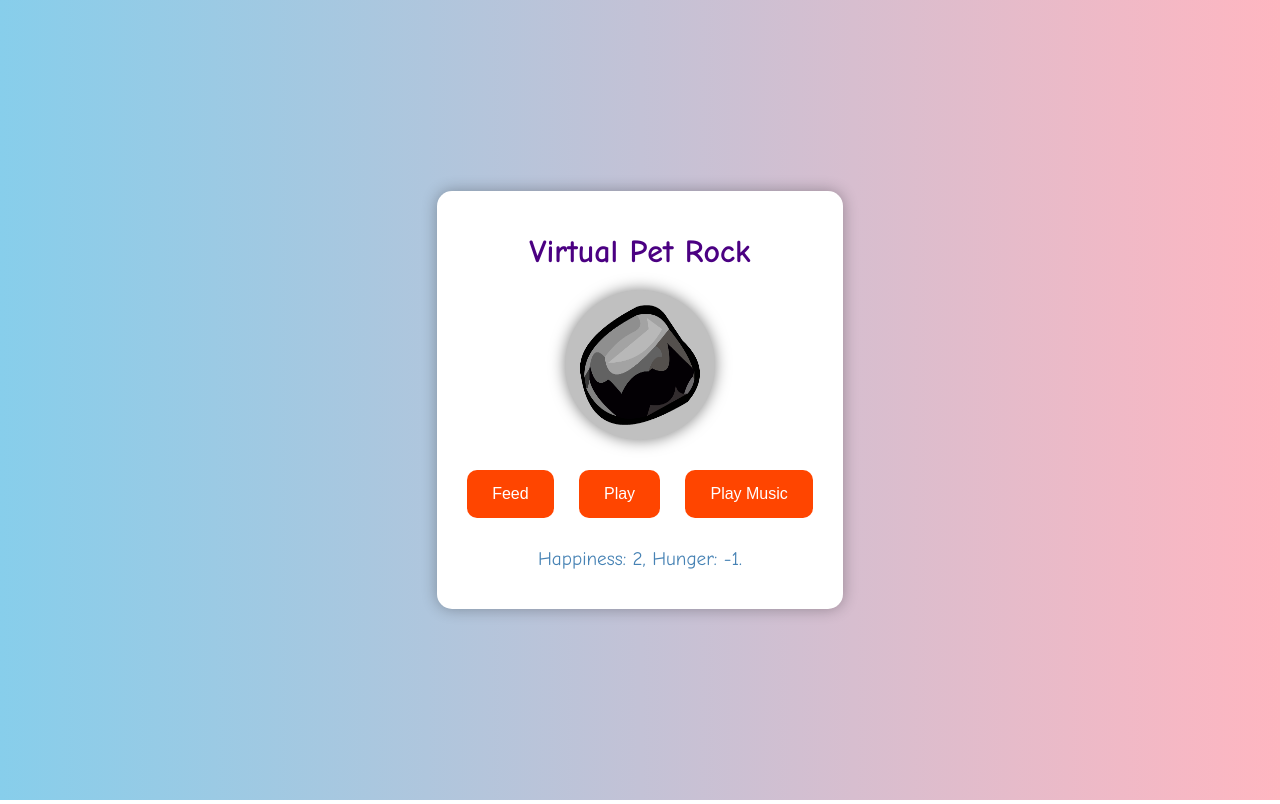
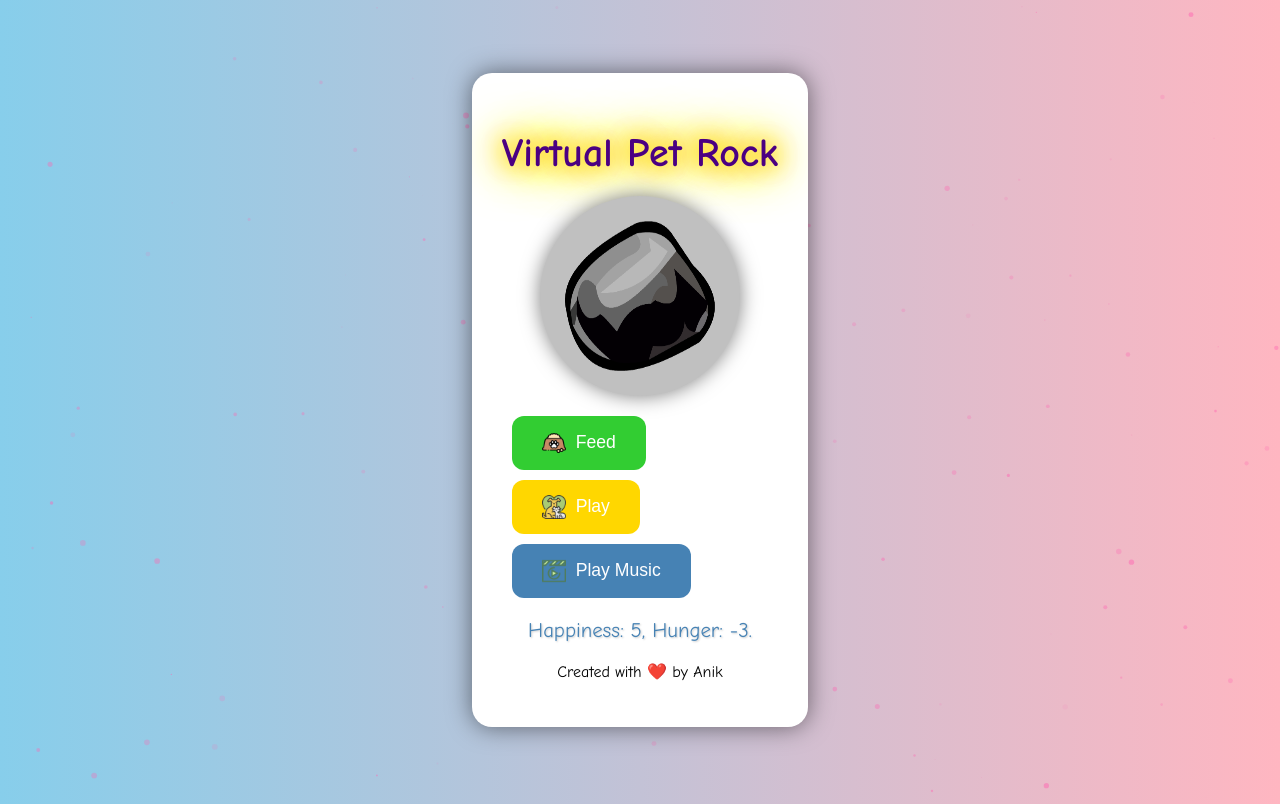
Before and after one commit to Anik2812/pet-rock, a plain HTML site: page index.html in a window 1280 px wide. Both pictures are taken after a click on the button "Feed". Drawn offline with nearby package versions, Linux system fonts and the light colour scheme.

Commit message:
ui and working update

```diff
--- a/index.html
+++ b/index.html
@@ -7,21 +7,39 @@
     <link rel="stylesheet" href="styles.css">
 </head>
 <body>
+    <div id="particles-js"></div>
     <div class="container">
-        <h1>Virtual Pet Rock</h1>
+        <h1 class="title">Virtual Pet Rock</h1>
         <div id="pet" class="pet">
             <img id="petImage" src="rock.png" alt="Pet Rock">
+            <div id="sparkles"></div>
+            <div id="confetti"></div>
         </div>
         <div id="buttons">
-            <button id="feedButton">Feed</button>
-            <button id="playButton">Play</button>
-            <button id="musicButton">Play Music</button>
+            <button id="feedButton" class="action-button">
+                <img src="feed_icon.png" alt="Feed" class="icon"> Feed
+            </button>
+            <button id="playButton" class="action-button">
+                <img src="play_icon.png" alt="Play" class="icon"> Play
+            </button>
+            <button id="musicButton" class="action-button">
+                <img src="music_icon.png" alt="Music" class="icon"> Play Music
+            </button>
         </div>
-        <p id="status">Your pet rock is waiting for some love!</p>
+        <p id="status" class="status-text">Your pet rock is waiting for some love!</p>
+        <div class="footer">
+            <p>Created with ❤️ by Anik</p>
+        </div>
     </div>
     <audio id="backgroundMusic" src="background_music.mp3" loop></audio>
     <audio id="feedSound" src="feed_sound.mp3"></audio>
     <audio id="playSound" src="play_sound.mp3"></audio>
+    <script src="https://cdn.jsdelivr.net/npm/particles.js@2.0.0/particles.min.js"></script>
     <script src="script.js"></script>
+    <script>
+        particlesJS.load('particles-js', 'particles.json', function() {
+            console.log('particles.js config loaded');
+        });
+    </script>
 </body>
 </html>
--- a/script.js
+++ b/script.js
@@ -1,7 +1,12 @@
 const petElement = document.getElementById('pet');
+const petImage = document.getElementById('petImage');
 const statusElement = document.getElementById('status');
 const feedButton = document.getElementById('feedButton');
 const playButton = document.getElementById('playButton');
+const musicButton = document.getElementById('musicButton');
+const backgroundMusic = document.getElementById('backgroundMusic');
+const feedSound = document.getElementById('feedSound');
+const playSound = document.getElementById('playSound');
 
 let pet = {
     happiness: 0,
@@ -9,41 +14,105 @@ let pet = {
     evolutionStage: 0
 };
 
+const updatePetImage = () => {
+    switch (pet.evolutionStage) {
+        case 0:
+            petImage.src = 'rock.png';
+            break;
+        case 1:
+            petImage.src = 'cute_animal.png';
+            break;
+        case 2:
+            petImage.src = 'advanced_animal.png';
+            break;
+        case 3:
+            petImage.src = 'final_animal.png';
+            break;
+    }
+};
+
 const updateStatus = () => {
     if (pet.happiness > 10) {
         pet.evolutionStage = 1;
-        petElement.style.backgroundColor = '#FFD700'; // Golden color for first evolution
     }
     if (pet.happiness > 20) {
         pet.evolutionStage = 2;
-        petElement.style.backgroundColor = '#00BFFF'; // Blue color for second evolution
     }
     if (pet.happiness > 30) {
         pet.evolutionStage = 3;
-        petElement.style.backgroundColor = '#FF69B4'; // Pink color for third evolution
     }
 
-    let statusText = `Happiness: ${pet.happiness}, Hunger: ${pet.hunger}.`;
+        let statusText = `Happiness: ${pet.happiness}, Hunger: ${pet.hunger}.`;
     if (pet.evolutionStage === 1) {
-        statusText += " Your pet rock is evolving into a cute animal!";
+        statusText += " Your pet rock is starting to look cute!";
     } else if (pet.evolutionStage === 2) {
-        statusText += " Your pet has evolved into a more advanced form!";
+        statusText += " Your pet is getting even more advanced!";
     } else if (pet.evolutionStage === 3) {
-        statusText += " Your pet is at its final stage of evolution!";
+        statusText += " Your pet has evolved to the final stage!";
     }
+
     statusElement.textContent = statusText;
 };
 
-feedButton.addEventListener('click', () => {
-    pet.happiness += 2;
-    pet.hunger -= 1;
+const feedPet = () => {
+    pet.happiness += 5;
+    pet.hunger -= 3;
+    feedSound.play();
+    updatePetImage();
     updateStatus();
-});
+    createSparkles();
+};
 
-playButton.addEventListener('click', () => {
-    pet.happiness += 1;
+const playWithPet = () => {
+    pet.happiness += 10;
+    pet.hunger -= 5;
+    playSound.play();
+    updatePetImage();
     updateStatus();
-});
+    createConfetti();
+};
 
-// Initial status update
+const toggleMusic = () => {
+    if (backgroundMusic.paused) {
+        backgroundMusic.play();
+        musicButton.textContent = "Stop Music";
+    } else {
+        backgroundMusic.pause();
+        musicButton.textContent = "Play Music";
+    }
+};
+
+const createSparkles = () => {
+    for (let i = 0; i < 10; i++) {
+        const sparkle = document.createElement('div');
+        sparkle.className = 'sparkle';
+        sparkle.style.top = `${Math.random() * 100}%`;
+        sparkle.style.left = `${Math.random() * 100}%`;
+        petElement.appendChild(sparkle);
+        setTimeout(() => {
+            sparkle.remove();
+        }, 500);
+    }
+};
+
+const createConfetti = () => {
+    for (let i = 0; i < 50; i++) {
+        const confetti = document.createElement('div');
+        confetti.className = 'confetti';
+        confetti.style.top = `${Math.random() * 100}%`;
+        confetti.style.left = `${Math.random() * 100}%`;
+        confetti.style.backgroundColor = `hsl(${Math.random() * 360}, 100%, 50%)`;
+        petElement.appendChild(confetti);
+        setTimeout(() => {
+            confetti.remove();
+        }, 1000);
+    }
+};
+
+feedButton.addEventListener('click', feedPet);
+playButton.addEventListener('click', playWithPet);
+musicButton.addEventListener('click', toggleMusic);
+
+// Initialize pet
+updatePetImage();
 updateStatus();
--- a/styles.css
+++ b/styles.css
@@ -9,69 +9,118 @@ body {
     overflow: hidden;
 }
 
+#particles-js {
+    position: absolute;
+    width: 100%;
+    height: 100%;
+    z-index: -1;
+}
+
 .container {
     text-align: center;
-    background-color: #fff;
-    padding: 20px;
-    border-radius: 15px;
-    box-shadow: 0 0 15px rgba(0, 0, 0, 0.3);
+    background: #fff;
+    padding: 30px;
+    border-radius: 20px;
+    box-shadow: 0 0 25px rgba(0, 0, 0, 0.5);
     animation: bounceIn 1s ease-out;
+    position: relative;
+    overflow: hidden;
 }
 
 h1 {
     color: #4B0082;
-    font-size: 2em;
+    font-size: 2.5em;
     margin-bottom: 20px;
+    text-shadow: 2px 2px 4px rgba(0, 0, 0, 0.3);
+    animation: textGlow 1.5s infinite alternate;
 }
 
 .pet {
-    width: 150px;
-    height: 150px;
+    width: 200px;
+    height: 200px;
     margin: 0 auto;
     background-color: #C0C0C0;
     border-radius: 50%;
     display: flex;
     justify-content: center;
     align-items: center;
-    box-shadow: 0 0 15px rgba(0, 0, 0, 0.5);
-    transition: transform 0.3s ease;
+    box-shadow: 0 0 20px rgba(0, 0, 0, 0.5);
+    transition: transform 0.4s ease, box-shadow 0.4s ease;
+    position: relative;
 }
 
 .pet:hover {
-    transform: scale(1.1) rotate(10deg);
+    transform: scale(1.2) rotate(10deg);
+    box-shadow: 0 0 30px rgba(0, 0, 0, 0.7);
 }
 
 #petImage {
-    width: 120px;
-    height: 120px;
-    transition: opacity 0.5s ease;
+    width: 150px;
+    height: 150px;
+    transition: opacity 0.5s ease, transform 0.5s ease;
 }
 
 #buttons {
     margin: 20px 0;
 }
 
-button {
+.action-button {
     margin: 10px;
-    padding: 15px 25px;
+    padding: 15px 30px;
     border: none;
-    background-color: #FF4500;
-    color: #fff;
-    border-radius: 10px;
-    font-size: 1em;
+    border-radius: 12px;
+    font-size: 1.1em;
     cursor: pointer;
-    transition: background-color 0.3s ease, transform 0.3s ease;
+    transition: background-color 0.3s ease, transform 0.3s ease, box-shadow 0.3s ease;
+    display: flex;
+    align-items: center;
+    justify-content: center;
 }
 
-button:hover {
+.action-button:hover {
+    transform: scale(1.1);
     background-color: #FF6347;
-    transform: scale(1.1);
+    box-shadow: 0 0 15px rgba(0, 0, 0, 0.5);
+}
+
+#feedButton {
+    background-color: #32CD32;
+    color: #fff;
+}
+
+#playButton {
+    background-color: #FFD700;
+    color: #fff;
+}
+
+#musicButton {
+    background-color: #4682B4;
+    color: #fff;
+}
+
+#feedButton:hover {
+    background-color: #2E8B57;
+}
+
+#playButton:hover {
+    background-color: #F0E68C;
+}
+
+#musicButton:hover {
+    background-color: #4169E1;
+}
+
+.icon {
+    width: 24px;
+    height: 24px;
+    margin-right: 10px;
 }
 
 #status {
     margin-top: 20px;
-    font-size: 1.2em;
+    font-size: 1.3em;
     color: #4682B4;
+    text-shadow: 1px 1px 2px rgba(0, 0, 0, 0.2);
 }
 
 @keyframes bounceIn {
@@ -88,3 +137,62 @@ button:hover {
         opacity: 1;
     }
 }
+
+@keyframes textGlow {
+    from {
+        text-shadow: 0 0 10px #FFD700, 0 0 20px #FFD700, 0 0 30px #FFD700, 0 0 40px #FFD700, 0 0 50px #FFD700;
+    }
+    to {
+        text-shadow: 0 0 20px #FFD700, 0 0 30px #FFD700, 0 0 40px #FFD700, 0 0 50px #FFD700, 0 0 60px #FFD700;
+    }
+}
+
+@keyframes feed {
+    0% {
+        transform: scale(1);
+    }
+    50% {
+        transform: scale(1.2);
+    }
+    100% {
+        transform: scale(1);
+    }
+}
+
+@keyframes sparkle {
+    0% {
+        opacity: 0.8;
+    }
+    50% {
+        opacity: 1;
+    }
+    100% {
+        opacity: 0.8;
+    }
+}
+
+.sparkle {
+    position: absolute;
+    width: 10px;
+    height: 10px;
+    background: radial-gradient(circle, #FFD700, #FF4500);
+    border-radius: 50%;
+    animation: sparkle 0.5s infinite;
+}
+.confetti {
+    position: absolute;
+    width: 10px;
+    height: 10px;
+    border-radius: 50%;
+    animation: confettiFall 1s linear;
+    opacity: 0.9;
+}
+
+@keyframes confettiFall {
+    0% {
+        transform: translateY(0) rotate(0deg);
+    }
+    100% {
+        transform: translateY(500px) rotate(360deg);
+    }
+}
```
